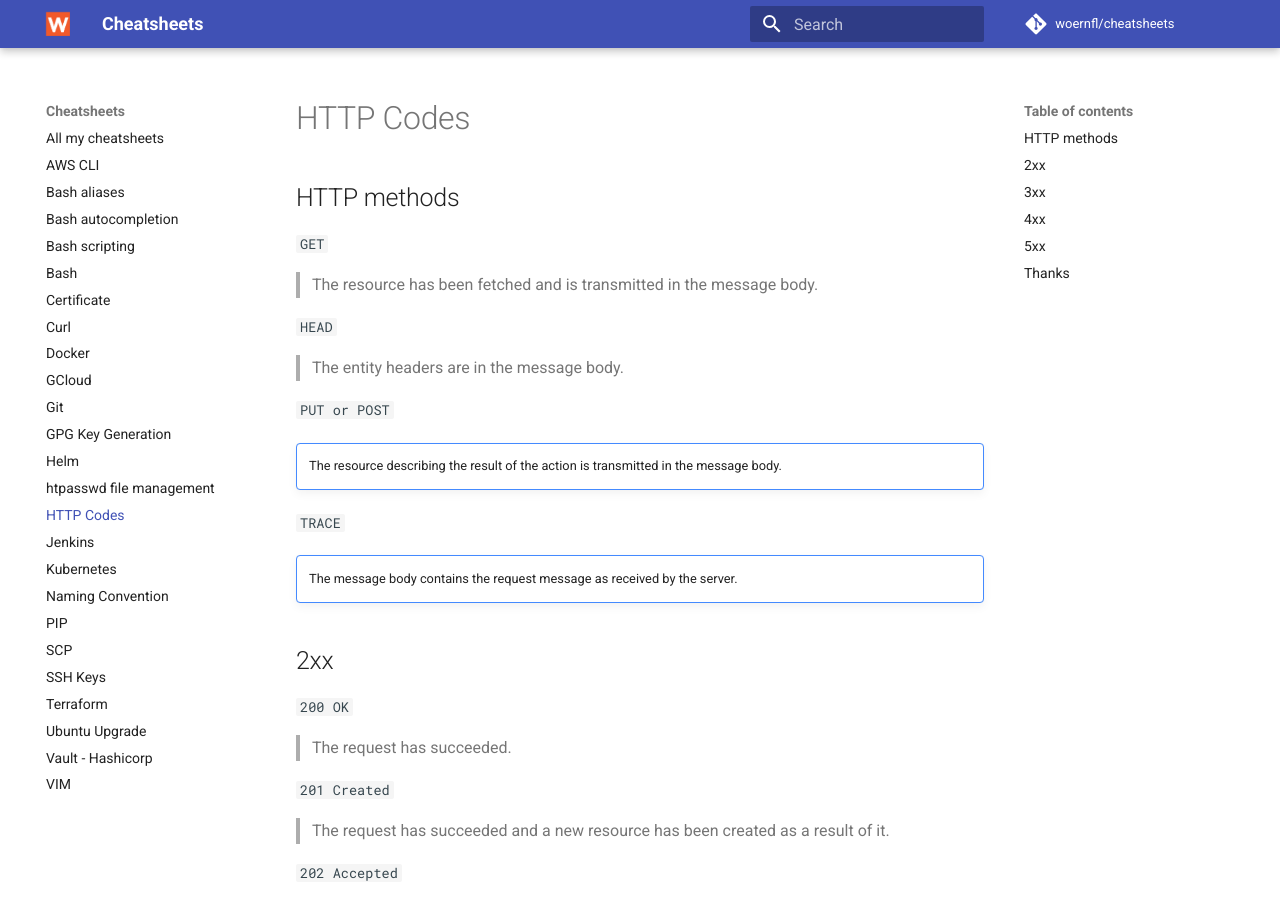
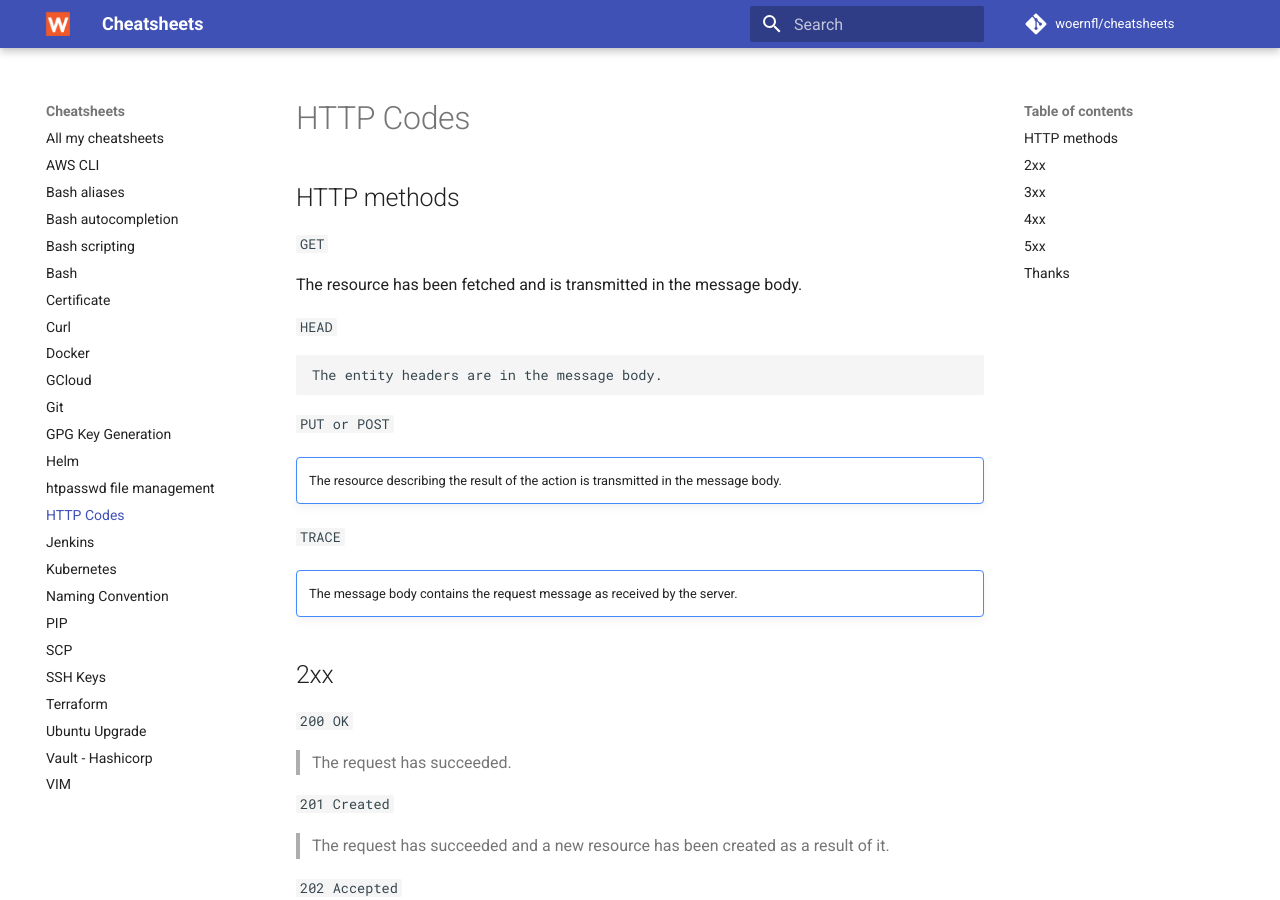
Before and after one commit to woernfl/cheatsheets, an MkDocs documentation site: the page built from docs/http-codes.md, in a window 1280 px wide and 900 px high. Built offline with MkDocs 1.6.1 and Material for MkDocs 9.7.7, drawn with Linux system fonts in a browser that asks for light colours; comment, search, counter and statistics services are not loaded.

```diff
--- a/docs/http-codes.md
+++ b/docs/http-codes.md
@@ -4,11 +4,11 @@
 
 `GET`
 
-> The resource has been fetched and is transmitted in the message body.
+The resource has been fetched and is transmitted in the message body.
 
 `HEAD`
 
-> The entity headers are in the message body.
+    The entity headers are in the message body.
 
 `PUT or POST`
 
```
